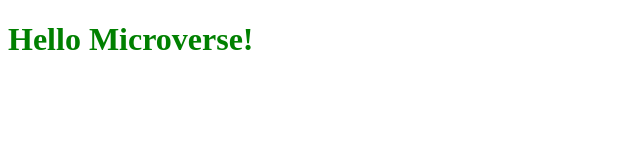
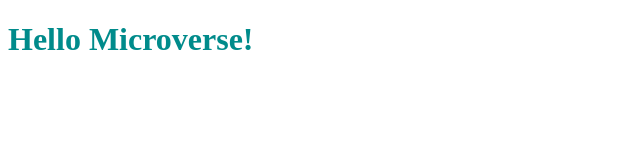
Before and after one commit to Feliverse/Hello_project, a website: page index.html in a window 1280 px wide. Shown: the whole page, without its empty margins (0-640 px from the left). Drawn offline with Linux system fonts and the light colour scheme.

Commit message:
add class for h1

```diff
--- a/index.html
+++ b/index.html
@@ -8,6 +8,6 @@
     <link rel="stylesheet" href="style.css">
 </head>
 <body>
-    <h1>Hello Microverse!</h1>
+    <h1 class="head">Hello Microverse!</h1>
 </body>
 </html>
--- a/style.css
+++ b/style.css
@@ -1,3 +1,3 @@
-h1 {
-  color: green;
+.head {
+  color: darkcyan;
 }
```
